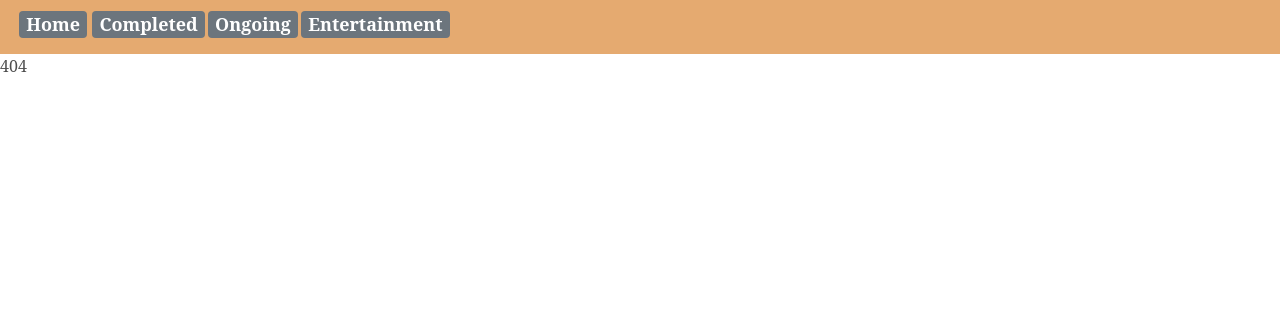
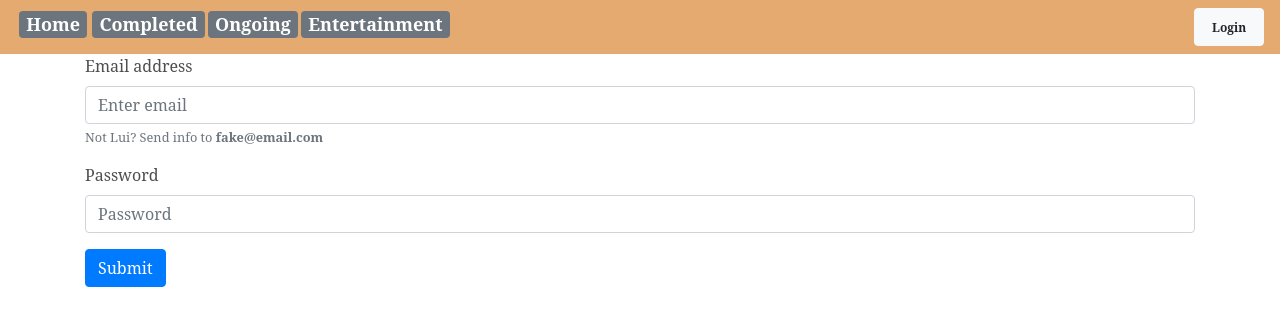
Before and after one commit to aljereno/portfolio-github, a React (Create React App) app: page /adminLogin in a window 1280 px wide. Before the commit this address had no page. Shown: the top 326 px of the page. Built offline with nearby package versions, Linux system fonts and the light colour scheme.

Commit message:
added foundation for login and strikethrough for todo list

```diff
--- a/src/App.js
+++ b/src/App.js
@@ -1,4 +1,4 @@
-import React from 'react';
+import React, { useState } from 'react';
 import './App.css';
 import 'bootstrap/dist/css/bootstrap.min.css';
 import Homepage from './screens/Homepage';
@@ -18,11 +18,15 @@ import BeyondLibrary from './singlescreens/BeyondLibrary';
 import ImgProcessing from './singlescreens/ImgProcessing';
 import FireChart from './singlescreens/FireChart';
 import FlatFoot from './singlescreens/FlatFoot';
+import Login from './screens/Login'
 
 function App() {
+
+  const [loggedIn, setLoggedIn] = useState(false);
+
   return (
     <BrowserRouter>
-    <NavBar/>
+    <NavBar loggedIn={loggedIn}/>
     {/* //Switch makes sure that only one route is displayed as once, similar to exact keyword */}
       <Switch>
         <Route path='/' exact component={Homepage}/>
@@ -40,6 +44,7 @@ function App() {
         <Route path='/imgProcessing' exact component={ImgProcessing}/>
         <Route path='/fireChart' exact component={FireChart}/>
         <Route path='/flatFoot' exact component={FlatFoot}/>
+        <Route path='/adminLogin' exact component={() => <Login loggedIn={loggedIn} setLoggedIn={setLoggedIn}/>}/>
         <Route path='/' render={() => <div>404</div>}/>
       </Switch>
     </BrowserRouter>
--- a/src/components/NavBar.js
+++ b/src/components/NavBar.js
@@ -1,13 +1,15 @@
-import React from 'react';
+import React, { useState } from 'react';
 import '../styles/globalstyles.css';
 import Navbar from "react-bootstrap/Navbar";
+import { Nav, Button, Modal, Form } from "react-bootstrap";
 import Badge from 'react-bootstrap/Badge';
 import { Link } from 'react-router-dom';
 
-const NavBar = () => {
-
+const NavBar = ({loggedIn}) => {
+    console.log(loggedIn);
     return (
-        <Navbar expand="lg" sticky="top" style={{backgroundColor: '#E5AA70', display: 'flex'}}>
+        <Navbar expand="lg" sticky="top" style={{backgroundColor: '#E5AA70'}}>
+            <Nav className="mr-auto">
                 <Link to='/'>
                     <h4 className="navLinks" style={{paddingLeft: "3px"}}><Badge variant='secondary'>Home</Badge></h4>
                 </Link>
@@ -18,8 +20,12 @@ const NavBar = () => {
                     <h4 className="navLinks" style={{paddingLeft: "3px"}}><Badge variant='secondary'>Ongoing</Badge></h4>
                 </Link>
                 <Link to='/entertainment'>
-                <h4 className="navLinks" style={{paddingLeft: "3px"}}><Badge variant='secondary'>Entertainment</Badge></h4>
+                    <h4 className="navLinks" style={{paddingLeft: "3px", alignSelf: "flex-end"}}><Badge variant='secondary'>Entertainment</Badge></h4>
                 </Link>
+            </Nav>
+            {!loggedIn && <Button variant="light">
+                <Badge>Login</Badge>
+            </Button>}
         </Navbar>
 
     )
--- a/src/firebase/config.js
+++ b/src/firebase/config.js
@@ -1,6 +1,7 @@
 import firebase from 'firebase/app';
 import 'firebase/storage';
 import 'firebase/firestore';
+import 'firebase/auth';
 
 // Your web app's Firebase configuration
 var firebaseConfig = {
@@ -14,9 +15,11 @@ var firebaseConfig = {
   // Initialize Firebase
   firebase.initializeApp(firebaseConfig);
 
+  //Allows for authentication, storage and firestore methods to be used in this project
   const projectStorage = firebase.storage();
   const projectFirestore = firebase.firestore();
+  const auth = firebase.auth();
 
-const timestamp = firebase.firestore.FieldValue.serverTimestamp;
+  const timestamp = firebase.firestore.FieldValue.serverTimestamp;
 
-export { projectFirestore, projectStorage, timestamp }
+export { projectFirestore, projectStorage, auth, timestamp }
--- a/src/minis/LeftMonth.js
+++ b/src/minis/LeftMonth.js
@@ -12,10 +12,12 @@ const LeftMonth = () => {
                 <p>Current Month</p>
                 <div className="goalContainer">
                     {docs && docs.map(doc => (
-                        doc.placement <= 8 ?
+                        doc.completed ?
+                        <p key={doc.id}><strike>{doc.title}</strike></p>
+                        :
                         <p key={doc.id}>
                             {doc.title}
-                        </p> : <p></p>
+                        </p>
                     ))}
                 </div>
             </Container>
--- a/src/minis/RightMonth.js
+++ b/src/minis/RightMonth.js
@@ -11,11 +11,13 @@ const RightMonth = () => {
             <Container>
                 <p>Next Month</p>
                 <div className="goalContainer">
-                    {docs && docs.map(doc => (
-                        doc.placement <= 8 ?
+                {docs && docs.map(doc => (
+                        doc.completed ?
+                        <p key={doc.id}><strike>{doc.title}</strike></p>
+                        :
                         <p key={doc.id}>
                             {doc.title}
-                        </p> : <p></p>
+                        </p>
                     ))}
                 </div>
             </Container>
--- a/src/screens/Entertainment.js
+++ b/src/screens/Entertainment.js
@@ -13,7 +13,7 @@ const Entertainment = () => {
     useEffect(() => {
         divRef.current.textContent = firestore.replace(/[^A-Z0-9]/ig, " ").toUpperCase();
     }, [firestore])
-    console.log('new stuff');
+
     return (
         <Container style={{marginTop: '1rem'}}>
             <div style={{display: "flex"}}>
--- /dev/null
+++ b/src/screens/Login.js
@@ -0,0 +1,58 @@
+import React, {useState} from 'react';
+import { Container, Form, Button } from 'react-bootstrap';
+import { auth } from '../firebase/config';
+
+const Login = ({loggedIn, setLoggedIn}) => {
+    const [email, setEmail] = useState(null);
+    const [pass, setPass] = useState(null);
+
+    const handleEmail = (e) => {
+        setEmail(e.target.value);
+    }
+
+    const handlePass = (e) => {
+        setPass(e.target.value);
+    }
+    const onSubmit = () => {
+        setLoggedIn(true);
+        auth.signInWithEmailAndPassword(email, pass).then(cred => {
+            console.log(cred.user)
+        }).catch(error => alert("Incorrect email and/or password"))
+    }
+    const onLoggedOff = () => {
+        setLoggedIn(false)
+        auth.signOut().then(() => {console.log("user signed out")})
+    }
+    return (
+        <Container>
+            {loggedIn ?
+            <div>
+                <h1> Already Logged In </h1>
+                <Button variant="primary" type="submit" onClick={onLoggedOff}>
+                    Log Out
+                </Button>
+            </div>
+            :
+            <Form>
+            <Form.Group controlId="formBasicEmail">
+                <Form.Label>Email address</Form.Label>
+                <Form.Control type="email" placeholder="Enter email" onChange={e => {handleEmail(e)}}/>
+                <Form.Text className="text-muted">
+                    Not Lui? Send info to <b>fake@email.com</b>
+                </Form.Text>
+            </Form.Group>
+
+            <Form.Group controlId="formBasicPassword">
+                <Form.Label>Password</Form.Label>
+                <Form.Control type="password" placeholder="Password" onChange={e => {handlePass(e)}}/>
+            </Form.Group>
+            <Button variant="primary" type="submit" onClick={onSubmit}>
+                Submit
+            </Button>
+            </Form>
+            }
+        </Container>
+    )
+}
+
+export default Login;
--- a/src/styles/globalstyles.css
+++ b/src/styles/globalstyles.css
@@ -124,7 +124,7 @@ body{
 
 /* upload form styles */
 
-form{
+/* form{
   margin: 30px auto 10px;
   text-align: center;
 }
@@ -159,7 +159,7 @@ label:hover{
 
 .error{
   color: var(--error);
-}
+} */
 
 /* CSS styles for hovering over the card that could redirect folks to a project */
 
```
Lines whose indentation alone changed are shown as unchanged.
